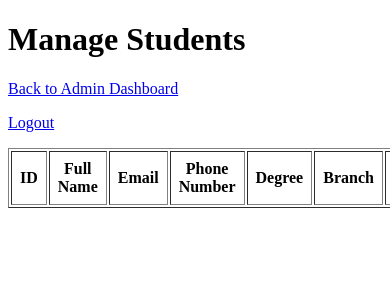
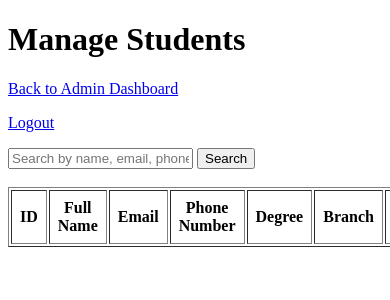
Before and after one commit to 24f3003156/CareerSync, a Flask app: page /admin/students in a window 390 px wide; the page is wider, and only the part inside the window is pictured. Shown: the top 300 px of that part. Run offline with Flask 3, Linux system fonts and the light colour scheme; a user stored in the database is signed in; data comes from the database, SQL or seed files in the repository; lists and menus that the app fills with data are empty.

Commit message:
Added student search by name, email, phone and ID

```diff
--- a/app.py
+++ b/app.py
@@ -249,7 +249,16 @@ def admin_students():
     if not admin_logged_in():
         flash("Unauthorized access.")
         return redirect(url_for("login"))
-    students = Student.query.all()
+    search_query = request.args.get("search")
+    if search_query:
+        students = Student.query.filter(
+            (Student.full_name.ilike(f"%{search_query}%")) |
+            (Student.email_name.ilike(f"%{search_query}%")) |
+            (Student.phone_number.ilike(f"%{search_query}%")) |
+            (Student.id == search_query)
+        ).all
+    else:
+        students = Student.query.all()
     return render_template("admin_students.html", students = students)
 
 @app.route("/admin/student/<int:student_id>/deactivate")
--- a/templates/admin_students.html
+++ b/templates/admin_students.html
@@ -18,6 +18,13 @@
             {% endfor %}
         {% endif %}
     {% endwith %}
+
+    <form method="GET" action="{{ url_for('admin_students') }}">
+        <input type="text" name="search" placeholder="Search by name, email, phone or ID">
+        <button type="submit">Search</button>
+    </form>
+
+    <br>
 
     <table border="1" cellpadding="8">
         <tr>
```
